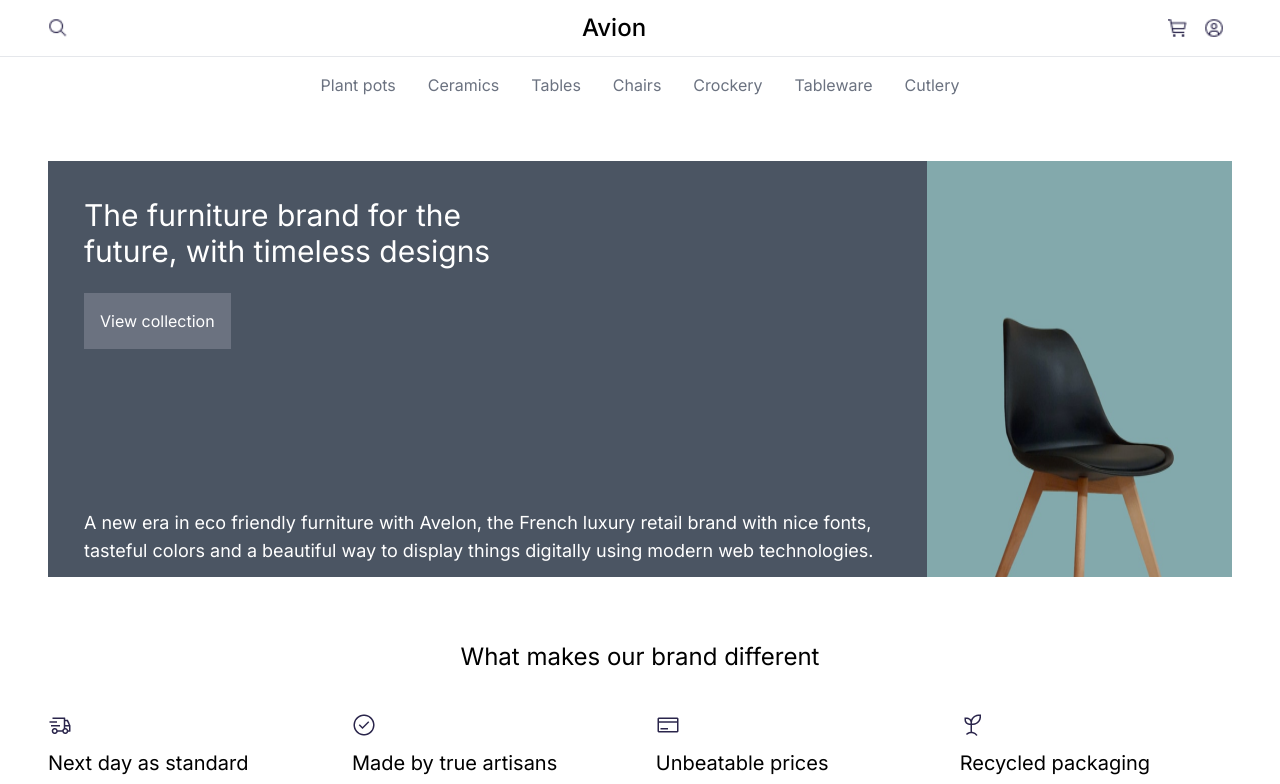
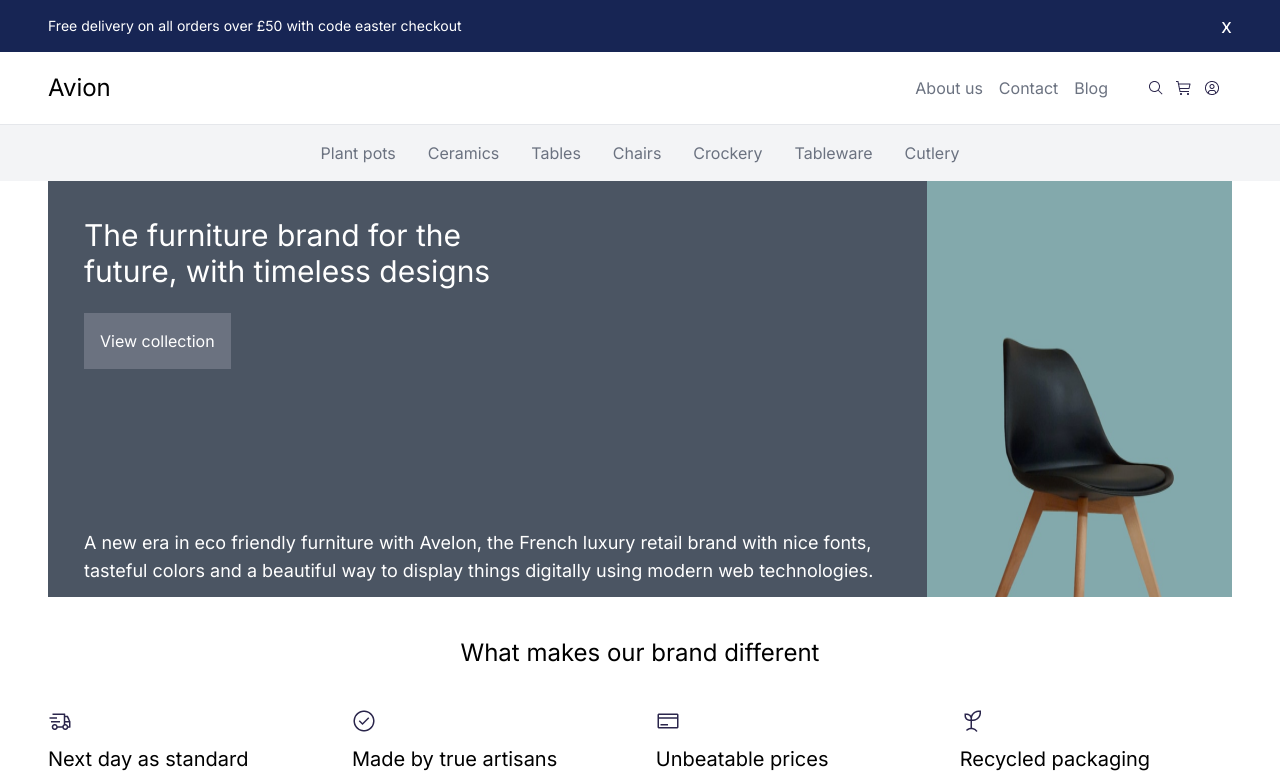
Before and after one commit to mmspeed/avion-exam, a Next.js app: page / in a window 1280 px wide. Shown: the top 784 px of the page. Built offline with nearby package versions, Linux system fonts and the light colour scheme.

Commit message:
functions left

```diff
--- a/src/app/cart/page.tsx
+++ b/src/app/cart/page.tsx
@@ -1,13 +1,22 @@
-import HomeHeader from "@/components/HomeHeader";
 import React from "react";
 import Image from "next/image";
 import CartPro from "../../assets/cartpro.png";
 import VasePro from "../../assets/vasepro.png";
+import Header from "@/components/Header";
 
 const Cart = () => {
   return (
     <div>
-      <HomeHeader />
+      <Header />
+      <div className="categoriesMain text-gray-500 bg-gray-100 flex items-center justify-center py-4 px-4">
+        <h3 className="mx-4">Plant pots</h3>
+        <h3 className="mx-4">Ceramics</h3>
+        <h3 className="mx-4">Tables</h3>
+        <h3 className="mx-4">Chairs</h3>
+        <h3 className="mx-4">Crockery</h3>
+        <h3 className="mx-4">Tableware</h3>
+        <h3 className="mx-4">Cutlery</h3>
+      </div>
       <div className="cartEl container mx-auto px-40 mb-10">
         <h1 className="mt-14 text-4xl font-normal mb-10">Your shopping cart</h1>
         <div className="infCart flex justify-between mb-4">
--- a/src/app/page.tsx
+++ b/src/app/page.tsx
@@ -11,20 +11,13 @@ import Large from "../assets/large.png";
 import JoinInput from "@/components/JoinInput";
 import Different from "@/components/Different";
 import ChangeCountry from "@/components/ChangeCountry";
+import Header from "@/components/Header";
 
 export default function Home() {
   return (
     <div>
-      <div className="container mx-auto px-12 flex items-center justify-between min-h-14">
-        <Image className="w-5" src={Search} alt="" />
-        <h2 className="font-medium text-2xl">Avion</h2>
-        <div className="flex items-center">
-          <Image className="mx-2 w-5" src={Cart} alt="" />
-          <Image className="mx-2 w-5" src={User} alt="" />
-        </div>
-      </div>
-      <hr />
-      <div className="text-gray-500 flex items-center justify-center my-4 mx-4">
+      <Header />
+      <div className="categoriesMain text-gray-500 bg-gray-100 flex items-center justify-center py-4 px-4">
         <h3 className="mx-4">Plant pots</h3>
         <h3 className="mx-4">Ceramics</h3>
         <h3 className="mx-4">Tables</h3>
@@ -33,7 +26,7 @@ export default function Home() {
         <h3 className="mx-4">Tableware</h3>
         <h3 className="mx-4">Cutlery</h3>
       </div>
-      <div className="furnitures my-16 text-white flex container mx-auto px-12">
+      <div className="furnitures  text-white flex container mx-auto px-12">
         <div className="bg-gray-600 px-9 py-3">
           <h1 className="w-[460px] text-3xl my-6 font-normal">
             The furniture brand for the future, with timeless designs
--- a/src/app/products/page.tsx
+++ b/src/app/products/page.tsx
@@ -1,5 +1,4 @@
 import React from "react";
-import HomeHeader from "@/components/HomeHeader";
 import Image from "next/image";
 import Chair from "../../assets/chair.png";
 import Vase from "../../assets/vase.png";
@@ -10,11 +9,21 @@ import PChair from "../../assets/pchair.png";
 import Lamps from "../../assets/lamps.png";
 import Cup from "../../assets/cup.png";
 import Stul from "../../assets/stul.png";
+import Header from "@/components/Header";
 
 const Products = () => {
   return (
     <div>
-      <HomeHeader />
+      <Header />
+      <div className="categoriesMain text-gray-500 bg-gray-100 flex items-center justify-center py-4 px-4">
+        <h3 className="mx-4">Plant pots</h3>
+        <h3 className="mx-4">Ceramics</h3>
+        <h3 className="mx-4">Tables</h3>
+        <h3 className="mx-4">Chairs</h3>
+        <h3 className="mx-4">Crockery</h3>
+        <h3 className="mx-4">Tableware</h3>
+        <h3 className="mx-4">Cutlery</h3>
+      </div>
       <div className="bg-gray-700 container mx-auto px-12">
         <h2 className="allP text-white font-normal text-4xl pt-8 pb-8">
           All products
--- a/src/components/Different.tsx
+++ b/src/components/Different.tsx
@@ -8,7 +8,7 @@ import Image from "next/image";
 const Different = () => {
   return (
     <div>
-      <div className="container mx-auto px-12 mb-20">
+      <div className="container mx-auto px-12 mb-20 mt-10">
         <h2 className="text-center text-2xl font-normal mb-10">
           What makes our brand different
         </h2>
--- a/src/components/Header.tsx
+++ b/src/components/Header.tsx
@@ -8,7 +8,6 @@ import FastDelivery from "./FastDelivery";
 
 const Header = () => {
   const [isCLick, setIsClick] = useState();
-  const [del, setDel] = useState([]);
   const toggleNavbar = () => {
     setIsClick(!isCLick);
   };
```
